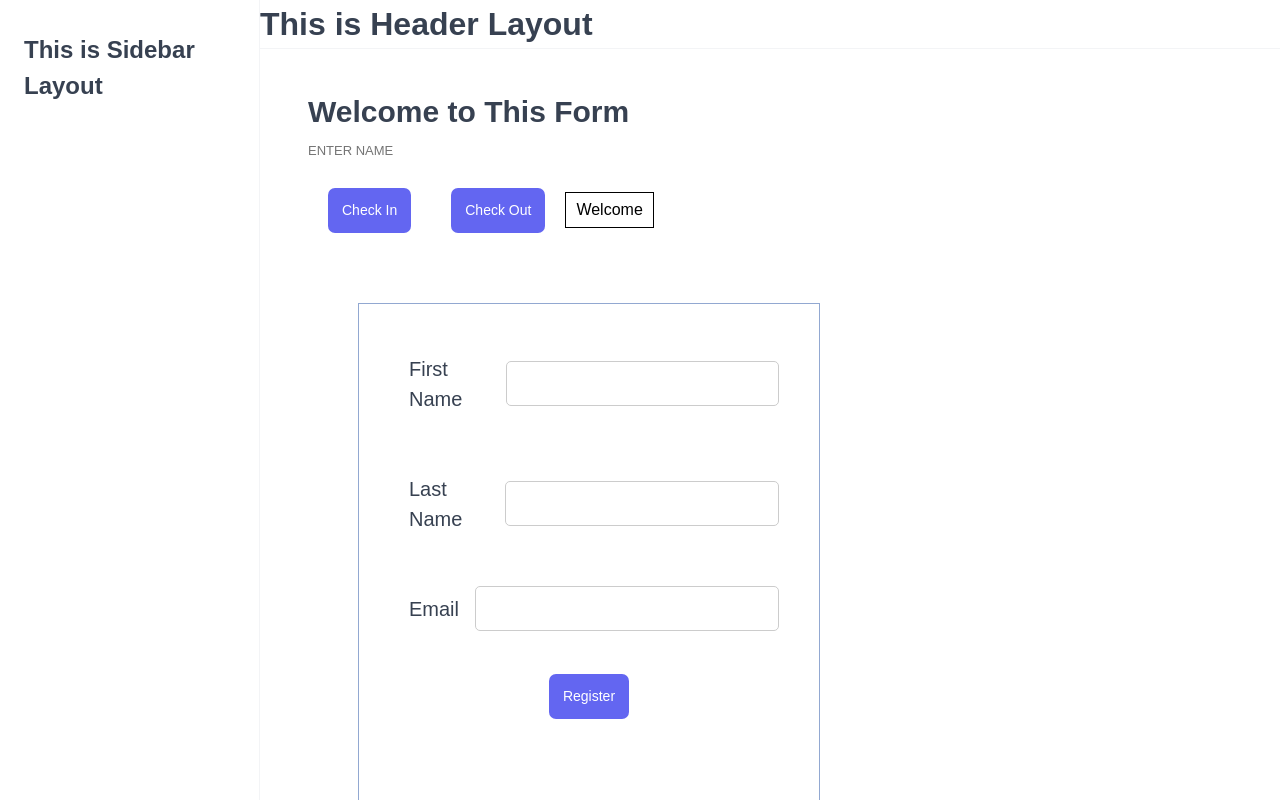
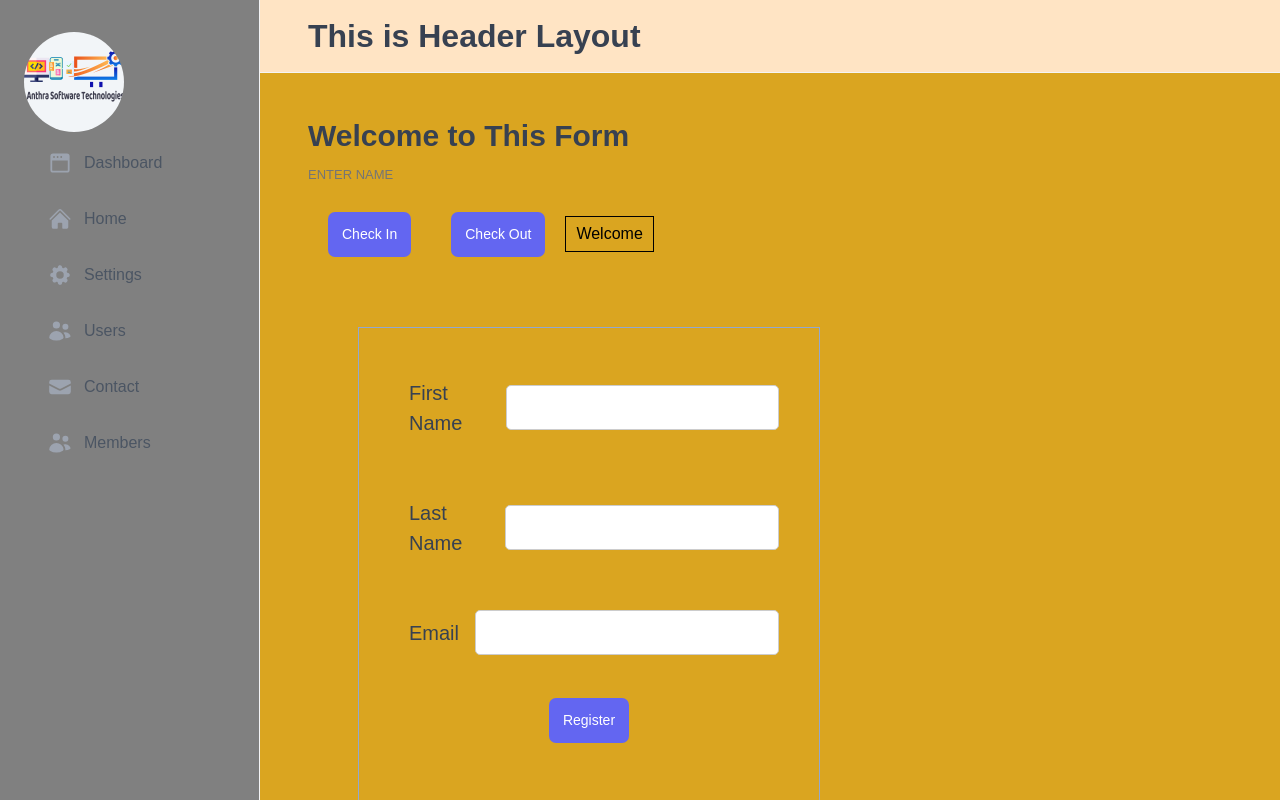
Before and after one commit to gashawgedef/react-dashboard, a React (Vite) app: page /home in a window 1280 px wide. Shown: the top 800 px of the page. Built offline with nearby package versions, Linux system fonts and the light colour scheme.

Commit message:
gashaw gedef

```diff
--- a/package.json
+++ b/package.json
@@ -12,6 +12,7 @@
   "dependencies": {
     "react": "^18.2.0",
     "react-dom": "^18.2.0",
+    "react-icons": "^4.12.0",
     "styled-components": "^6.1.1"
   },
   "devDependencies": {
--- a/src/Components/Logo.css
+++ b/src/Components/Logo.css
@@ -1,4 +1,5 @@
 .logo {
-    height: 8.2rem;
+    height: 10rem;
     width: 10rem;
+    border-radius: 50%;
   }
--- a/src/Pages/AppLayout.jsx
+++ b/src/Pages/AppLayout.jsx
@@ -1,6 +1,7 @@
 import { Outlet } from "react-router-dom"
 import Header from "../ui/Header"
 import Sidebar from "../ui/Sidebar"
+import Footer from "../ui/Footer"
 import styled from "styled-components"
 
 
@@ -13,8 +14,9 @@ height:100vh ;
 `
 
 const MAIN=styled.main`
- background-color:var(--color-grey-5);
+ background-color:goldenrod;
  padding:4rem 4.8rem 6.4rem;
+ height: 100%;
 `
 
 
@@ -26,7 +28,7 @@ function AppLayout() {
       <MAIN>
       <Outlet />
       </MAIN>
-
+     <Footer/>
     </StyledDiv>
   )
 }
--- /dev/null
+++ b/src/ui/Footer.jsx
@@ -0,0 +1,16 @@
+import styled from "styled-components"
+
+ const Footers=styled.div`
+    width: 100%;
+    background-color: red;
+    grid-row: 4/-1;
+ `
+function Footer() {
+  return (
+    <Footers>
+      hello
+    </Footers>
+  )
+}
+
+export default Footer
--- a/src/ui/Header.jsx
+++ b/src/ui/Header.jsx
@@ -3,8 +3,8 @@ import styled from "styled-components"
 
 
 const StyledHeader=styled.header`
-background-color:var(--color-grey-0);
-pading:1.2rem 4.8rem;
+background-color:bisque;
+padding:1.2rem 4.8rem;
 border-bottom:1px solid var(--color-grey-100);
 `
 function Header() {
--- /dev/null
+++ b/src/ui/MainNav.jsx
@@ -0,0 +1,70 @@
+import styled from "styled-components";
+import { HiHome   } from "react-icons/hi2";
+import { HiCog8Tooth   } from "react-icons/hi2";
+import { HiMiniUsers   } from "react-icons/hi2";
+import { HiMiniWindow   } from "react-icons/hi2";
+import { HiMiniEnvelope   } from "react-icons/hi2";
+
+
+const NavList = styled.ul`
+  display: flex;
+  flex-direction: column;
+  gap: 0.8rem;
+`;
+
+const Link = styled.a`
+  &:link,
+  &:visited {
+    display: flex;
+    align-items: center;
+    gap: 1.2rem;
+
+    color: var(--color-grey-600);
+    font-size: 1.6rem;
+    font-weight: 500;
+    padding: 1.2rem 2.4rem;
+    transition: all 0.3s;
+  }
+
+  /* This works because react-router places the active class on the active NavLink */
+  &:hover,
+  &:active,
+  &.active:link,
+  &.active:visited {
+    color: var(--color-grey-800);
+    background-color: var(--color-grey-50);
+    border-radius: var(--border-radius-sm);
+  }
+
+  & svg {
+    width: 2.4rem;
+    height: 2.4rem;
+    color: var(--color-grey-400);
+    transition: all 0.3s;
+  }
+
+  &:hover svg,
+  &:active svg,
+  &.active:link svg,
+  &.active:visited svg {
+    color: var(--color-brand-600);
+  }
+`;
+
+
+
+function MainNav() {
+  return (
+      <NavList>
+        <li> <Link href="/dashboard"><HiMiniWindow />Dashboard</Link> </li>
+        <li> <Link href="/home"><HiHome/>Home</Link> </li>
+        <li><Link href="/setting"><HiCog8Tooth/>Settings</Link></li>
+        <li>  <Link href="/users"><HiMiniUsers />Users</Link> </li>
+        <li> <Link href="/contacts"><HiMiniEnvelope />Contact</Link> </li>
+        <li> <Link href="/setting"><HiMiniUsers/>Members</Link>   </li>
+      </NavList>
+
+  )
+}
+
+export default MainNav
--- a/src/ui/Sidebar.jsx
+++ b/src/ui/Sidebar.jsx
@@ -1,17 +1,20 @@
 import styled from "styled-components"
-
+import MainNav from "./MainNav"
+import Logo from '../Components/Logo'
 
 
 const StyledSidebar=styled.aside `
- background-color:var(--color-grey-0);
+ background-color:gray;
  padding:3.2rem 2.4rem;
  border-right:1px solid var(--color-grey-100);
  grid-row:1/-1;
+
 `
 function Sidebar() {
   return (
     <StyledSidebar>
-       <h1>This is Sidebar Layout</h1>
+       <Logo/>
+       <MainNav/>
 
     </StyledSidebar>
   )
```
Also changed, not shown: 1 other file (tests, documents, lock files or other folders).
